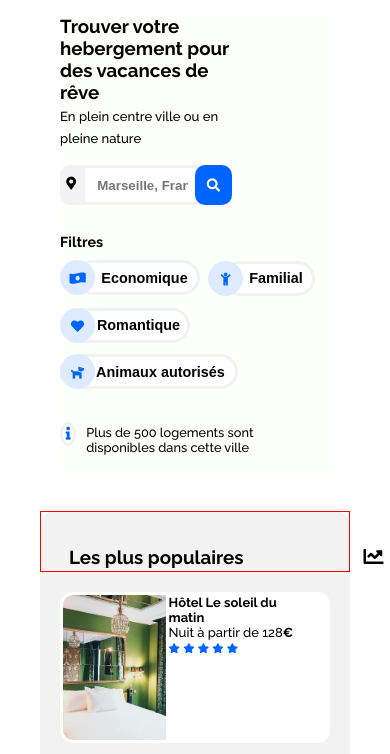
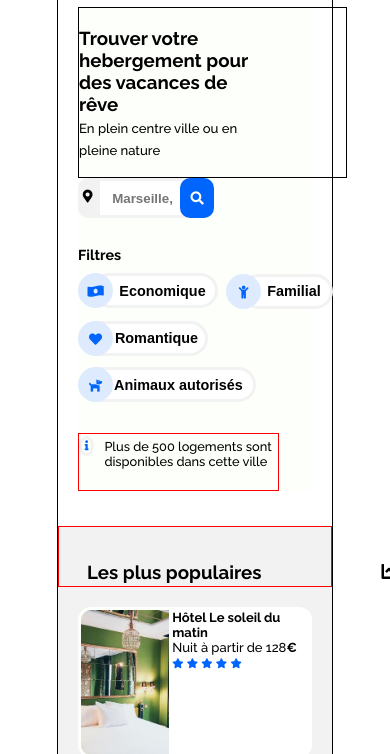
Before and after one commit to Masamba-Chris/ChristopheMasamba_02_11052021, a plain HTML site: page index.html in a window 390 px wide. Shown: the part 174-928 px from the top of the page. Drawn offline with Linux system fonts and the light colour scheme.

Commit message:
maquette_commit

```diff
--- a/styles/accueil.css
+++ b/styles/accueil.css
@@ -66,7 +66,7 @@ body {
 
 #titre01{
 	/*border: red solid 2px; */
-	width:70%;
+	width:80%;
 }
 
 #id01{
@@ -195,7 +195,7 @@ body {
 	margin-top:10px;
 	display: flex;
 	/*border: red solid 2px; */
-	width:80%;
+	width:85%;
 }
 #idof{
 	width: 18px;
@@ -209,8 +209,8 @@ body {
 
 #idof i{
 	position: relative;
-	bottom: 2px;
-	font-size: 13px;
+	bottom: 3px;
+	font-size: 10px;
 	color: #0065FC;
 }
 #offres p{
@@ -225,7 +225,9 @@ body {
 
 /*==============SECTION 02 ===============*/
 #sect02{
+
 	margin-top: 35px;
+
 	height: 630px;
 	/*border: blue solid 2px; */
 	display: flex;
@@ -343,11 +345,11 @@ aside{
 	font-weight: bolder;
 	font-size: 20px;
 }
+/*
+#hotelpop{
+    border: red solid 2px;
 
-#hotelpop{
-    /*border: red solid 2px; */
-
-}
+} */
 #image21, #image22, #image23{
 	display: flex;
 	height: 145px;
@@ -422,7 +424,7 @@ margin-left:20px;
 }
 .frioul{
 	width: 100%;
-	height: 66%;
+	height: 68%;
 	border: #f2f2f2 solid 1px;
 	object-fit: cover;
 	border-top-left-radius:13px;
@@ -457,7 +459,7 @@ margin-left:20px;
 }
 .longch{
 	width: 100%;
-	height: 78%;
+	height: 80%;
 	border: #f2f2f2 solid 1px;
 	object-fit: cover;
 	border-top-left-radius:13px;
@@ -465,7 +467,7 @@ margin-left:20px;
 }
 #activ02{
 	position: relative;
-	left: 13px;
+	left: 10px;
 }
 #activ03{
 	position: relative;
@@ -529,8 +531,9 @@ footer{
  	body{
 		font-family: 'Raleway', sans-serif;
 		/*overflow-x: hidden; */
-		margin-left: 40px;
-		margin-right:40px;
+		margin-left: 57px;
+		margin-right:57px;
+		border: black solid 1px;
 	  }
 
           /*-----header------*/
@@ -581,8 +584,15 @@ footer{
 
 	#titre01{
 		padding-left: 0px;
-		padding-right:50px;
+		padding-right:80px;
+		/*margin-right: 10px; /**/
+		border: black solid 1px;
 	}
+/*	#titre01 h3{
+		font-size: small;
+	}
+	#id01{
+		font-size: small;	} */
 
 		/*--------Rechercher--------*/
 	/*
@@ -695,14 +705,21 @@ footer{
 	}
 	#offres{
 		margin-top:0px;
+		border: red solid 1px;
 	}
 	#offres p{
 		position: relative;
 		bottom:8px;
 	}
 	#idof{
+		width: 18px;
+		height: 14px;
 		position: relative;
 		top:2px;
+	}
+	#idof i{
+		position: relative;
+		bottom:5px;
 	}
 
 	  /*--------section02--------*/
@@ -729,6 +746,7 @@ footer{
 		top: 0px;
 		/*border: solid red 1px;*/
 		height: 600px;
+		border-radius: 0%;
 
 	}
 	#pop{
@@ -748,7 +766,7 @@ footer{
 		height: 1400px;
 		/*border: rgb(123, 255, 0) solid 1px; */
 		width: 100%;
-
+		background-color: white;
 	}
 
 	#hebergements{
```
